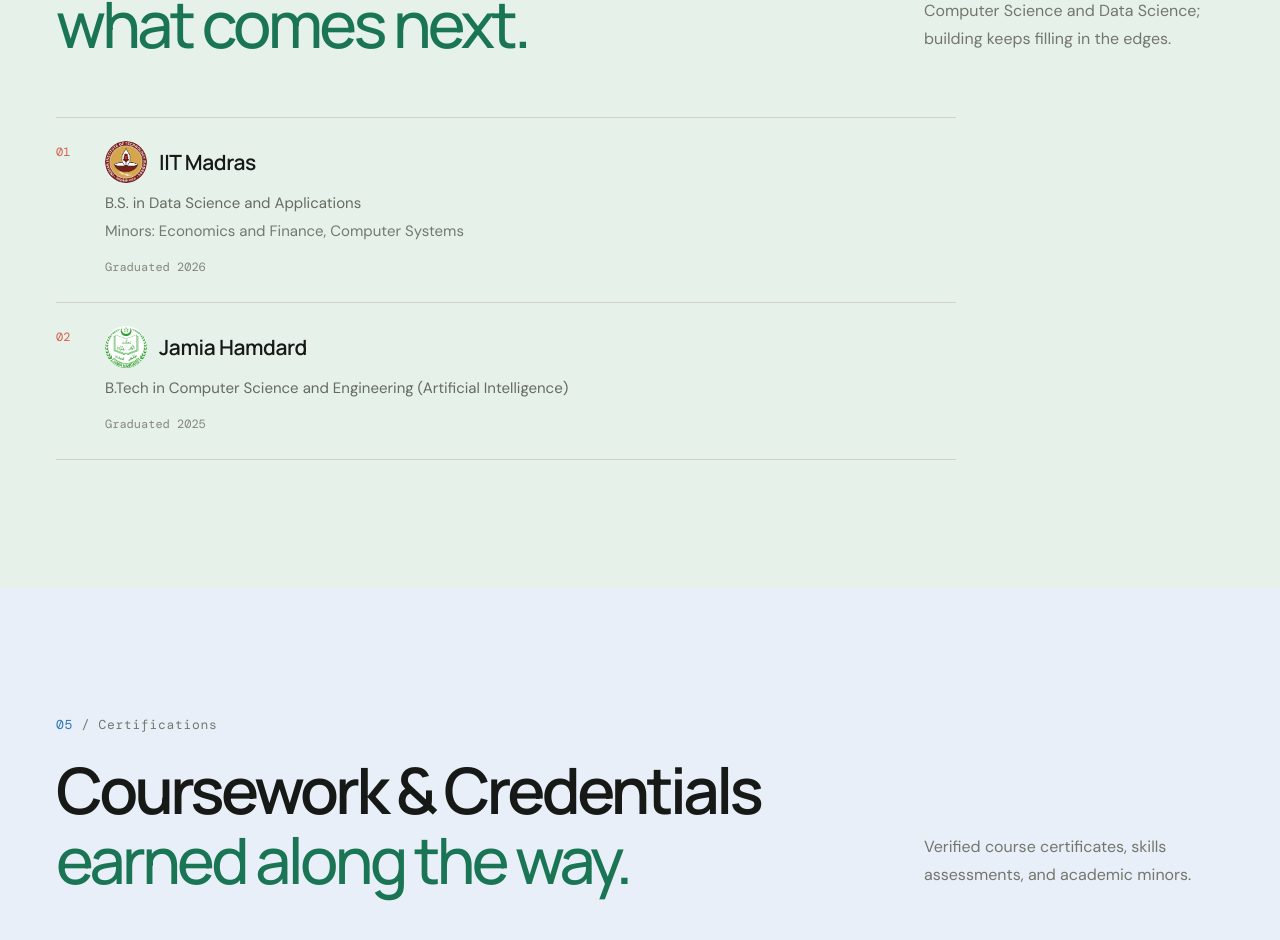
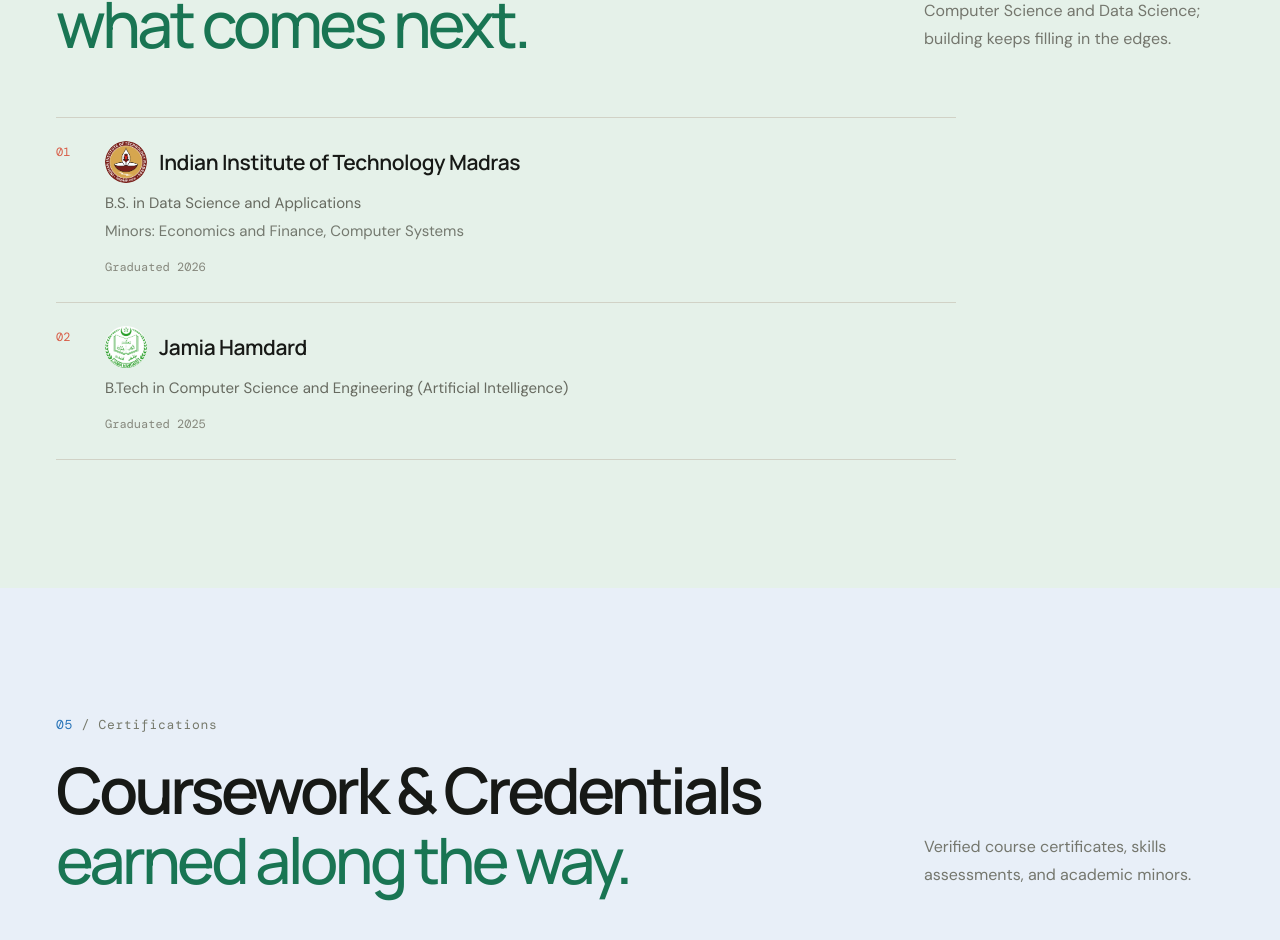
Before and after one commit to fasihnaqvi738/Portfolio, a React (Vite) app: page / in a window 1280 px wide. Shown: the part 6686-7626 px from the top of the page. Built offline with nearby package versions, Linux system fonts and the light colour scheme.

Commit message:
Update Portfolio

```diff
--- a/src/data/site.ts
+++ b/src/data/site.ts
@@ -141,7 +141,7 @@
 ]
 
 export const education: { school: string; logo: string; degree: string; detail: string; index: string; minors?: string }[] = [
-  { school: 'IIT Madras', logo: '/assets/iit-madras-logo.webp', degree: 'B.S. in Data Science and Applications', minors: 'Economics and Finance, Computer Systems', detail: 'Graduated 2026', index: '01' },
+  { school: 'Indian Institute of Technology Madras', logo: '/assets/iit-madras-logo.webp', degree: 'B.S. in Data Science and Applications', minors: 'Economics and Finance, Computer Systems', detail: 'Graduated 2026', index: '01' },
   { school: 'Jamia Hamdard', logo: '/assets/jamia-hamdard-logo.png', degree: 'B.Tech in Computer Science and Engineering (Artificial Intelligence)', detail: 'Graduated 2025', index: '02' },
 ]
 
```
